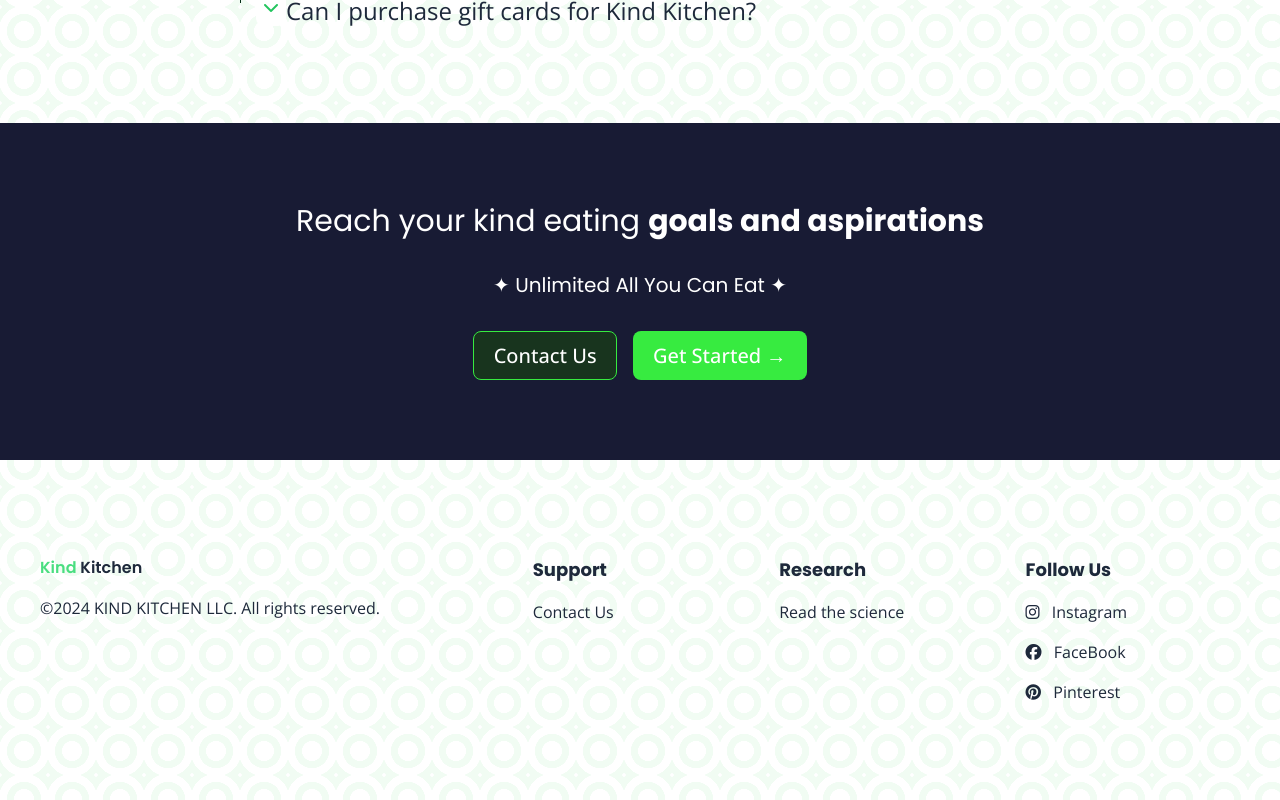
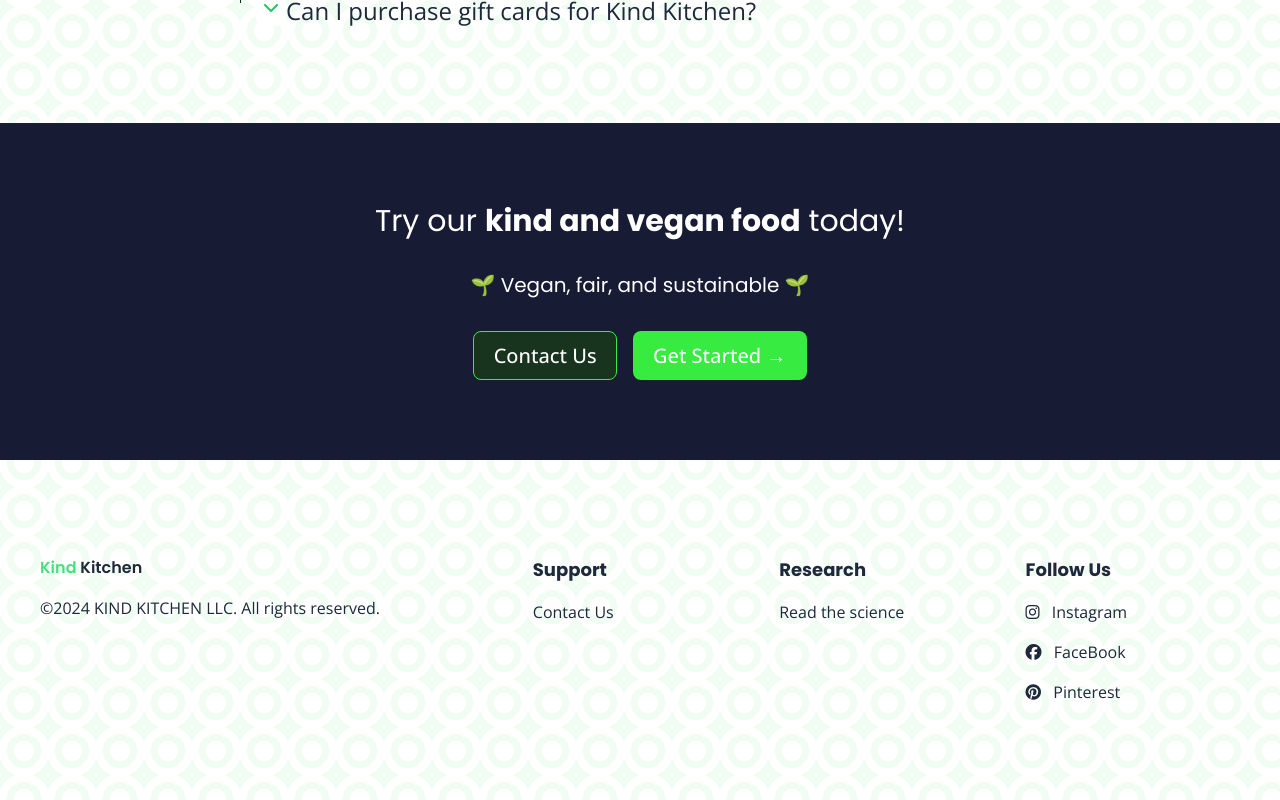
Before and after one commit to ProfoundlyParker/kind-kitchen, a SvelteKit app: page / in a window 1280 px wide. Shown: the part 4553-5353 px from the top of the page. Built offline with nearby package versions, Linux system fonts and the light colour scheme.

Commit message:
Changed Conversion text for vegan restaurant

```diff
--- a/src/components/Conversion.svelte
+++ b/src/components/Conversion.svelte
@@ -5,9 +5,9 @@
 
 <!-- Displays CTA buttons with dark stylings -->
 <section class="py-14 md:py-20 flex flex-col gap-8 bg-[#181b34] text-white text-center items-center justify-center">
-    <h4 class="text-xl sm:text-2xl md:text-3xl poppins">Reach your kind eating <span class="poppins font-bold">goals and aspirations</span></h4>
+    <h4 class="text-xl sm:text-2xl md:text-3xl poppins">Try our <span class="poppins font-bold">kind and vegan food</span> today!</h4>
     <p class="poppins text-base sm:text-lg md:text-xl">
-        ✦ Unlimited All You Can Eat ✦
+        🌱 Vegan, fair, and sustainable 🌱
     </p>
     <CtAs dark={true}/>
 </section>
```
